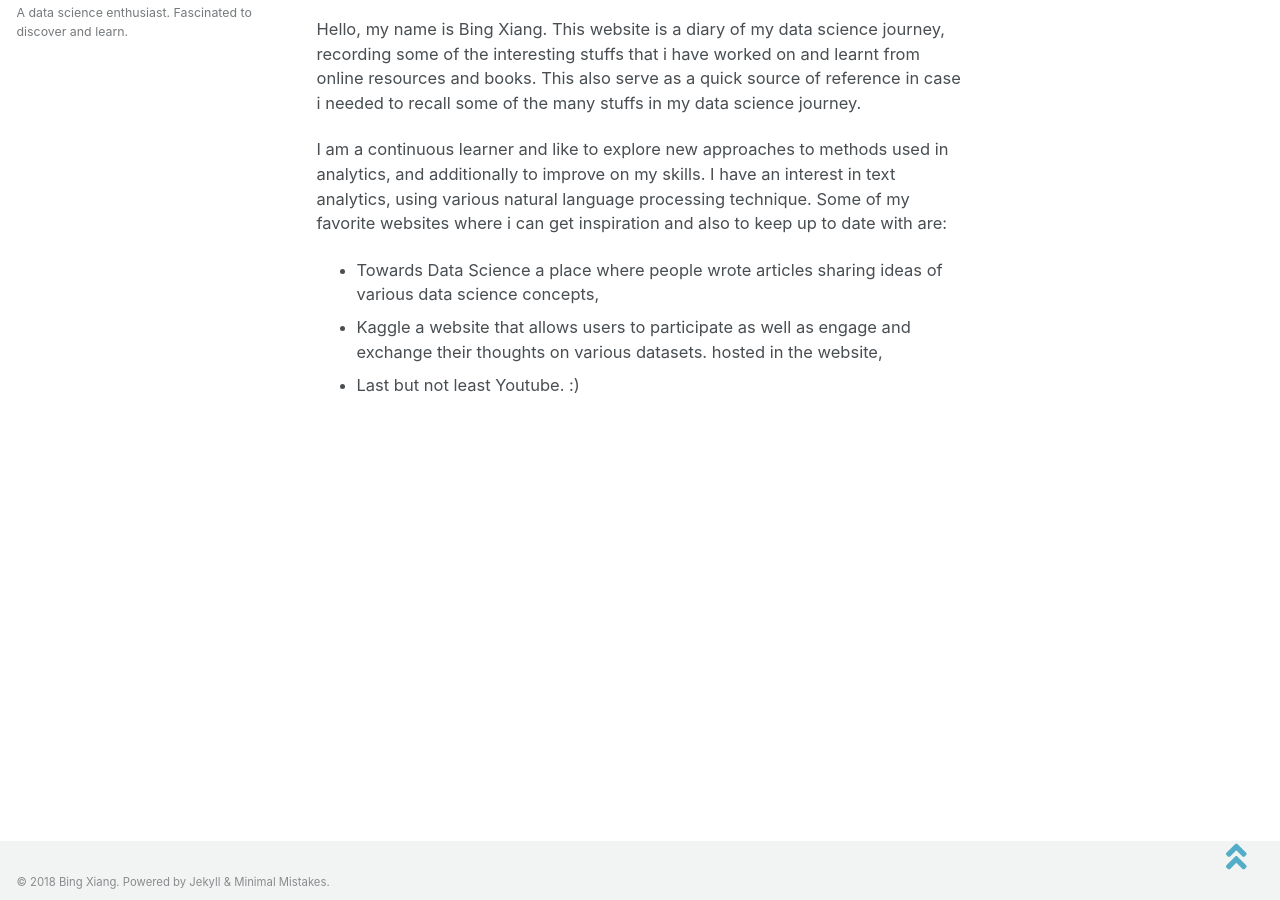
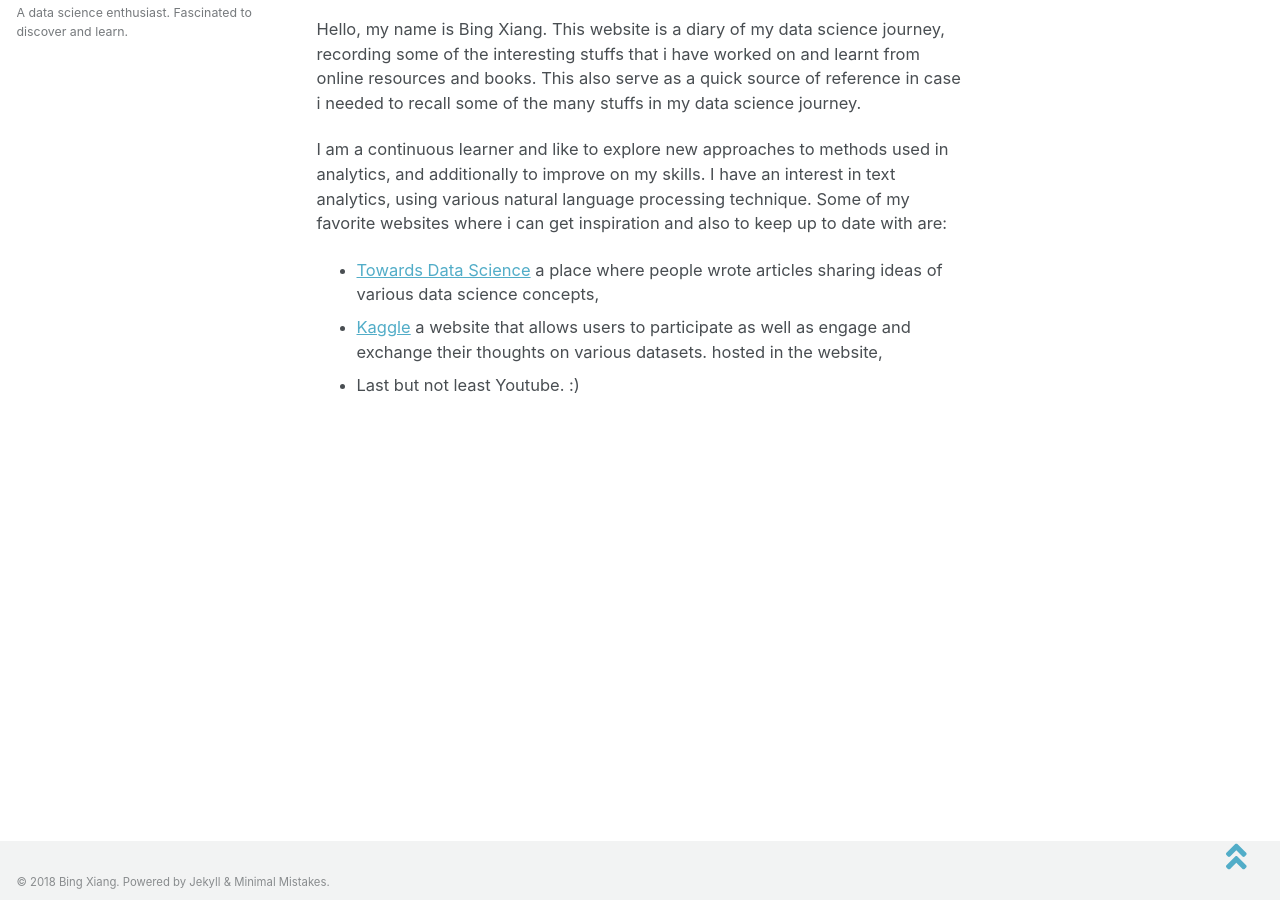
Before and after one commit to bxsiew/bxsiew.github.io, a Jekyll site: the page built from _pages/about.md, in a window 1280 px wide and 900 px high, scrolled down 502 px. Built offline with Jekyll 4.4.1, drawn with Linux system fonts in a browser that asks for light colours; nearby versions of some CDN libraries; part of the change alters nothing that is shown.

```diff
--- a/_pages/about.md
+++ b/_pages/about.md
@@ -12,6 +12,6 @@ Hello, my name is Bing Xiang. This website is a diary of my data science journey
 
 I am a continuous learner and like to explore new approaches to methods used in analytics, and additionally to improve on my skills. I have an interest in text analytics, using various natural language processing technique.
 Some of my favorite websites where i can get inspiration and also to keep up to date with are:
-* Towards Data Science a place where people wrote articles sharing ideas of various data science concepts,
-* Kaggle a website that allows users to participate as well as engage and exchange their thoughts on various datasets. hosted in the website,
+* [Towards Data Science](https://towardsdatascience.com/) a place where people wrote articles sharing ideas of various data science concepts,
+* [Kaggle](https://www.kaggle.com/) a website that allows users to participate as well as engage and exchange their thoughts on various datasets. hosted in the website,
 * Last but not least Youtube. :)
```
